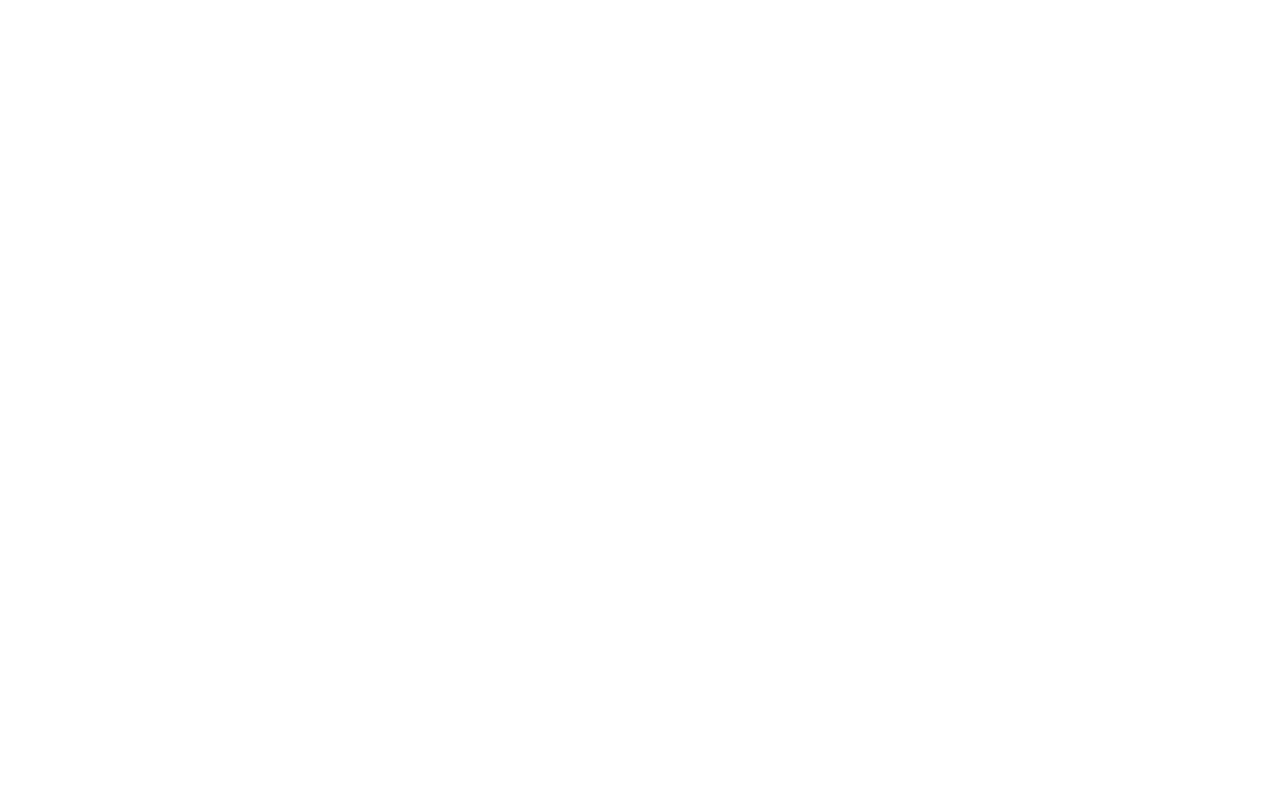
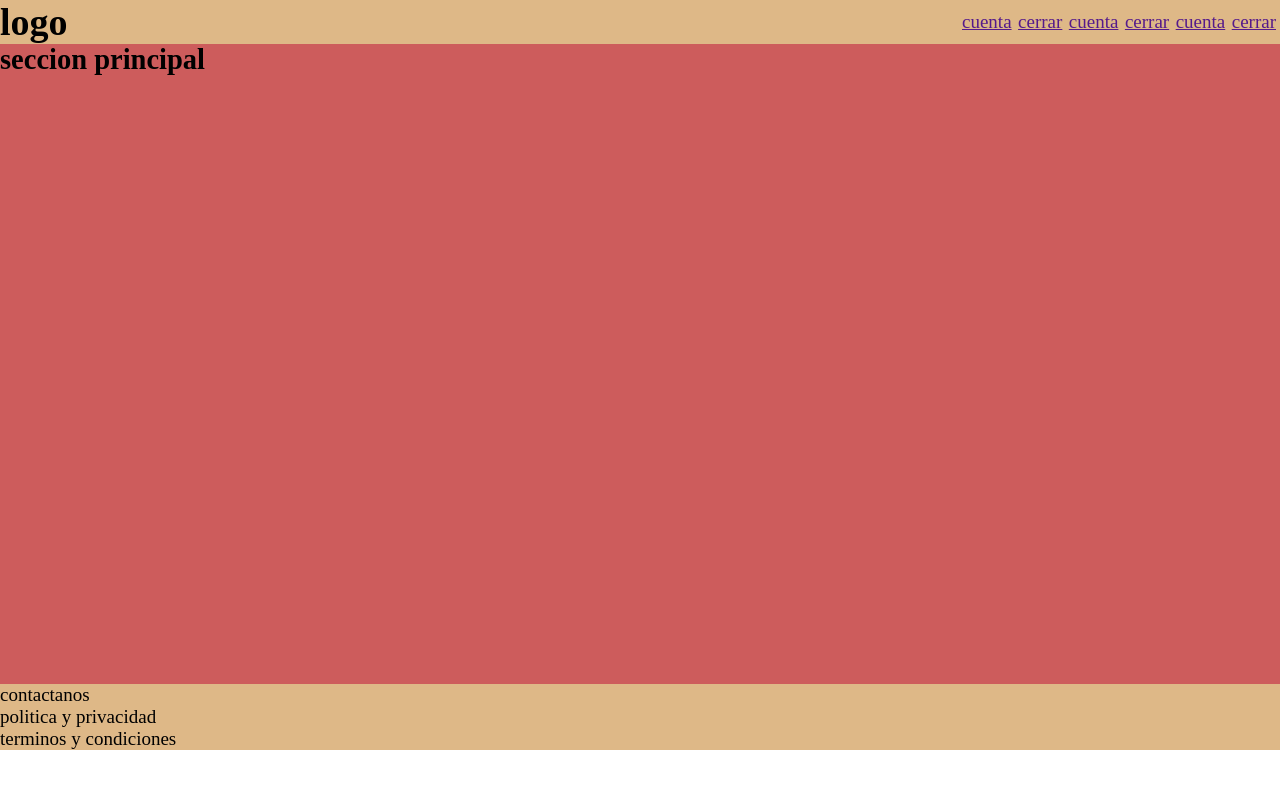
Before and after one commit to MarcoMejiaL/platzi, a website: page frontdev/01_anatomia/index.html in a window 1280 px wide. Drawn offline with Linux system fonts and the light colour scheme.

Commit message:
se comenzo el curso de frontend

```diff
--- a/definitivo_htlm_css/css/10-flex/estilos.css
+++ b/definitivo_htlm_css/css/10-flex/estilos.css
@@ -21,7 +21,6 @@ body {
 
 .box {
     flex-basis: 10rem;
-    flex-grow: 1;
     height: 10rem;
 }
 
--- /dev/null
+++ b/frontdev/01_anatomia/estilos.css
@@ -0,0 +1,66 @@
+    * {
+        margin: 0;
+        padding: 0;
+        box-sizing: border-box;
+    }
+
+    html {
+        font-size: 62.5%;
+    }
+
+    body {
+        font-size: 1.9rem;
+    }
+
+    header {
+        background-color: burlywood;
+        display: flex;
+        flex-wrap: wrap;
+        align-items: center;
+        flex-direction: row;
+        justify-content: space-between;
+    }
+
+    .logo {
+        flex-grow: 1;
+        flex-basis: 75%;
+    }
+
+    .lista {
+        flex-grow: 1;
+        flex-basis: 25%;
+        height: 100%;
+        padding-right: 2px;
+    }
+
+    .lista>ul {
+        display: flex;
+        flex-direction: row;
+        flex-wrap: wrap;
+        align-items: center;
+        height: 100%;
+        justify-content: space-between;
+    }
+
+    .lista ul li a {
+        padding: 2px;
+    }
+
+    .elementoLista {
+        text-decoration: none;
+        list-style: none;
+    }
+
+    .principal {
+        height: 80vh;
+        background-color: indianred;
+    }
+
+    .footer {
+        background-color: burlywood;
+        display: flex;
+        flex-wrap: wrap;
+        align-items: center;
+        flex-direction: row;
+        justify-content: space-between;
+    }
--- a/frontdev/01_anatomia/index.html
+++ b/frontdev/01_anatomia/index.html
@@ -1,12 +1,57 @@
 <!DOCTYPE html>
 <html lang="es">
+
 <head>
     <meta charset="UTF-8">
     <meta http-equiv="X-UA-Compatible" content="IE=edge">
     <meta name="viewport" content="width=device-width, initial-scale=1.0">
-    <title>Document</title>
+    <title>ejemplo</title>
+    <link rel="stylesheet" href="estilos.css">
 </head>
+
 <body>
+    <header>
+        <div class="logo">
+            <h1>logo</h1>
+        </div>
+        <nav class="lista">
+            <ul>
+                <li class="elementoLista">
+                    <a href="">cuenta</a>
+                </li>
+                <li class="elementoLista">
+                    <a href="">cerrar</a>
+                </li>
+                <li class="elementoLista">
+                    <a href="">cuenta</a>
+                </li>
+                <li class="elementoLista">
+                    <a href="">cerrar</a>
+                </li>
+                <li class="elementoLista">
+                    <a href="">cuenta</a>
+                </li>
+                <li class="elementoLista">
+                    <a href="">cerrar</a>
+                </li>
+
+            </ul>
+        </nav>
+    </header>
+
+    <main>
+        <section class="principal">
+            <h1>seccion principal</h1>
+        </section>
+    </main>
+    <footer class="footer">
+        <ul>
+            <li>contactanos</li>
+            <li>politica y privacidad</li>
+            <div>terminos y condiciones</div>
+        </ul>
+    </footer>
 
 </body>
+
 </html>
```
Also changed, not shown: responsive/css/estilos.css (deleted).
